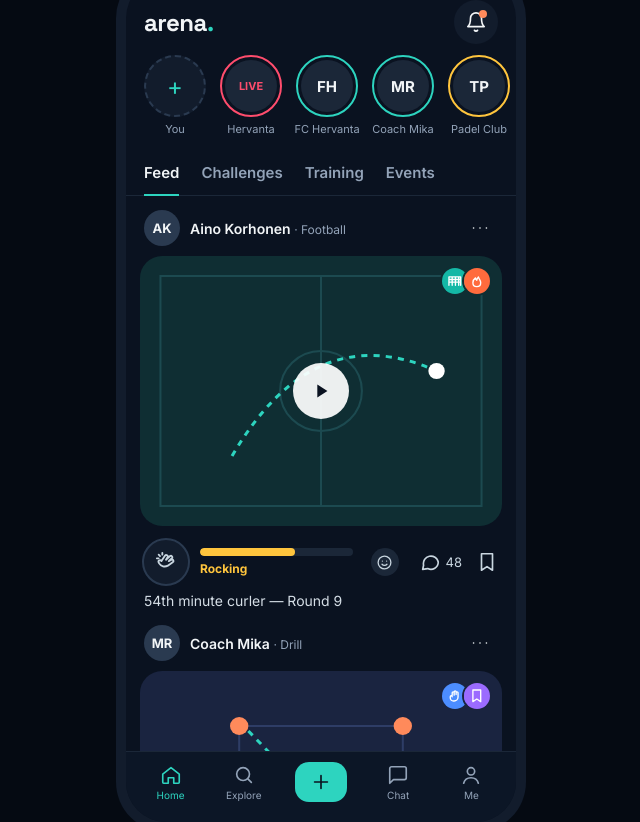
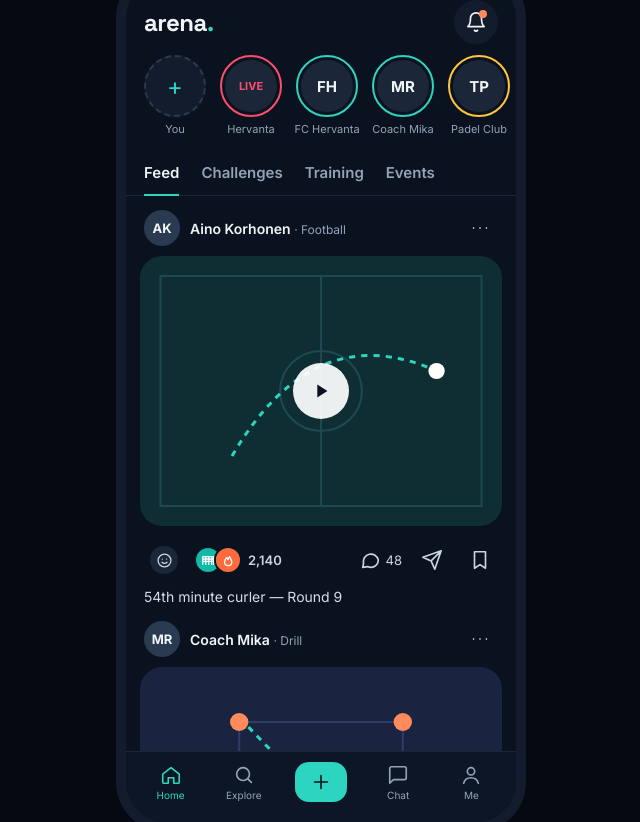
Before and after one commit to seyedhasanmirhoseini1367/sports-prototype, a plain HTML site: page index.html in a window 1280 px wide. Shown: the whole page, without its empty margins (319-959 px from the left). Drawn offline with Linux system fonts and the light colour scheme.

Commit message:
Reactions: sticker mode by default, meter behind flag
Co-Authored-By: Claude Opus 5.5 <noreply@anthropic.com>

```diff
--- a/index.html
+++ b/index.html
@@ -340,6 +340,7 @@ $('#warmups').innerHTML=`<button onclick="go('studio')" style="background:none;b
 document.querySelectorAll('#htabs button').forEach(b=>b.onclick=()=>{document.querySelectorAll('#htabs button').forEach(x=>x.classList.toggle('on',x===b));document.querySelectorAll('.hp').forEach(p=>p.style.display=p.id==='p-'+b.dataset.p?'flex':'none')});
 /* ===== CROWD METER + SPORT STICKERS ===== */
 const SOUND_ENABLED=false; /* future: set true to play crowd noise that grows with the level */
+const REACTION_MODE = 'stickers'; // 'stickers' | 'meter'
 let actx=null;
 function crowdSound(level){ if(!SOUND_ENABLED)return;
   try{actx=actx||new (window.AudioContext||window.webkitAudioContext)();const len=actx.sampleRate*0.6,buf=actx.createBuffer(1,len,actx.sampleRate),d=buf.getChannelData(0);
@@ -371,6 +372,22 @@ function heatOf(i){return Math.min(1,POSTS[i].heat+(claps[i]||0)*0.035)}
 function cheer(i,ev){const n=claps[i]||0;if(n>=10){toast('Max 10 cheers per post');return}
   claps[i]=n+1;const L=lvl(heatOf(i));crowdSound(L);try{navigator.vibrate&&navigator.vibrate(12+L*6)}catch(e){}
   renderFeed();const b=document.querySelector(`#cheer-${i}`);if(b){const f=document.createElement('span');f.className='burst';f.textContent='+'+claps[i];b.appendChild(f);setTimeout(()=>f.remove(),700)}}
+/* sticker mode: picking toggles the sticker; a picked sticker adds 1 to the post's count */
+function pickSticker(i,k){picked[i]=picked[i]===k?null:k;tray=null;renderFeed()}
+function dblReact(i){if(REACTION_MODE==='meter'){cheer(i);return}
+  const k=SPORT_STK[POSTS[i].tag][0];if(picked[i]!==k){picked[i]=k}tray=null;renderFeed()}
+const SMILE=`<span class="stk" style="width:28px;height:28px;background:var(--s2)"><svg viewBox="0 0 24 24" width="17" height="17" fill="none" stroke="#C9D6E0" stroke-width="1.8" stroke-linecap="round"><circle cx="12" cy="12" r="9"/><path d="M9 10h.01M15 10h.01M8.5 14.5a4.5 4.5 0 0 0 7 0"/></svg></span>`;
+function stickerRow(p,i,pk,tops){const total=p.cheers+(pk?1:0);return `
+ <div style="display:flex;align-items:center;gap:8px;padding:12px 2px 4px">
+  <button class="ib" aria-label="React with a sticker" title="React with a sticker" onclick="tray=tray===${i}?null:${i};renderFeed()" style="min-width:44px;padding:0">${pk?stk(pk,32):SMILE}</button>
+  <div style="display:flex;align-items:center;gap:6px;flex:1;min-width:0" aria-label="${total.toLocaleString()} reactions">
+   ${tops.length?`<span style="display:flex">${tops.map((k,j)=>`<span title="${G[k][0]}" style="margin-left:${j?-8:0}px;border:2px solid var(--bg);border-radius:50%;display:flex">${stk(k,24)}</span>`).join('')}</span>`:''}
+   <span style="font-size:13px;font-weight:600;color:#C9D6E0">${total.toLocaleString()}</span>
+  </div>
+  <button class="ib" aria-label="Comments" onclick="go('match')" style="min-width:0;padding:0 2px">${svg('M21 12a8 8 0 0 1-11.5 7.2L4 20l1-4.5A8 8 0 1 1 21 12z')}<span style="font-size:13px">${p.cm}</span></button>
+  <button class="ib" aria-label="Pass" title="Pass" onclick="toast('Pass to a teammate')" style="min-width:40px;padding:0 2px">${svg('M22 2L11 13M22 2l-7 20-4-9-9-4z')}</button>
+  <button class="ib" aria-label="Save" onclick="saved[${i}]=!saved[${i}];renderFeed()" style="min-width:40px;padding:0 2px;${saved[i]?'color:var(--lime)':''}"><svg class="ico" viewBox="0 0 24 24" style="${saved[i]?'fill:currentColor':''}"><path d="M6 3h12v18l-6-4-6 4z"/></svg></button>
+ </div>`}
 function renderFeed(){$('#feed').innerHTML=POSTS.map((p,i)=>{const h=heatOf(i),L=lvl(h),c=claps[i]||0,pk=picked[i];const tops=pk&&!p.top.includes(pk)?[pk,...p.top].slice(0,3):p.top;return `
 <article style="margin:0 14px;position:relative">
  <div style="display:flex;align-items:center;gap:10px;padding:0 4px 10px">
@@ -378,12 +395,13 @@ function renderFeed(){$('#feed').innerHTML=POSTS.map((p,i)=>{const h=heatOf(i),L
   <div style="flex:1;font-weight:600;font-size:14px">${p.name} <span class="mu" style="font-weight:400;font-size:12px">· ${p.tag}</span></div>
   <button class="round" style="width:36px;height:36px;background:none" aria-label="More" onclick="toast('Follow · Pass · Report')">${svg('M5 12h.01M12 12h.01M19 12h.01')}</button>
  </div>
- <div style="position:relative;height:270px;border-radius:22px;background:${p.bg};overflow:hidden" ondblclick="cheer(${i})">
+ <div style="position:relative;height:270px;border-radius:22px;background:${p.bg};overflow:hidden" ondblclick="dblReact(${i})">
   <svg viewBox="0 0 354 270" width="100%" height="270" preserveAspectRatio="none" aria-hidden="true">${p.art}</svg>
   <button aria-label="Play" onclick="go('studio')" style="position:absolute;left:50%;top:50%;transform:translate(-50%,-50%);width:56px;height:56px;border-radius:28px;border:0;background:rgba(255,255,255,.92);color:#0A1220;display:flex;align-items:center;justify-content:center"><svg viewBox="0 0 24 24" width="22" height="22"><path d="M8 5v14l11-7z" fill="currentColor"/></svg></button>
-  ${tops.length?`<div style="position:absolute;right:10px;top:10px;display:flex">${tops.map((k,j)=>`<span style="margin-left:${j?-8:0}px;border:2px solid ${p.bg};border-radius:50%;display:flex">${stk(k,26)}</span>`).join('')}</div>`:''}
+  ${REACTION_MODE==='meter'&&tops.length?`<div style="position:absolute;right:10px;top:10px;display:flex">${tops.map((k,j)=>`<span style="margin-left:${j?-8:0}px;border:2px solid ${p.bg};border-radius:50%;display:flex">${stk(k,26)}</span>`).join('')}</div>`:''}
  </div>
- ${tray===i?`<div class="tray" role="group" aria-label="Pick a sticker">${SPORT_STK[p.tag].map(k=>`<button aria-label="${G[k][0]}" title="${G[k][0]}" onclick="picked[${i}]=picked[${i}]==='${k}'?null:'${k}';tray=null;renderFeed()" class="${pk===k?'picked':''}">${stk(k,42)}</button>`).join('')}</div>`:''}
+ ${tray===i?`<div class="tray" role="group" aria-label="Pick a sticker">${SPORT_STK[p.tag].map(k=>`<button aria-label="${G[k][0]}" title="${G[k][0]}" onclick="pickSticker(${i},'${k}')" class="${pk===k?'picked':''}">${stk(k,42)}</button>`).join('')}</div>`:''}
+ ${REACTION_MODE==='stickers'?stickerRow(p,i,pk,tops):`
  <div style="display:flex;align-items:center;gap:10px;padding:12px 2px 4px">
   <button id="cheer-${i}" class="cheer ${c?'on':''}" aria-label="Cheer (${c} of 10)" onclick="cheer(${i})" style="--lv:${LEVELS[L][1]}">
    <svg viewBox="0 0 24 24" width="22" height="22" fill="none" stroke="currentColor" stroke-width="2" stroke-linecap="round" stroke-linejoin="round"><path d="M7 11l4-6a1.6 1.6 0 0 1 2.7 1.7L12 9.5l4.5-4a1.5 1.5 0 0 1 2 2.2L15 11l3-1.5a1.5 1.5 0 0 1 1.3 2.7L14 16a7 7 0 0 1-9.5-2.5L4 12.5a1.6 1.6 0 0 1 3-1.5"/><path d="M4 4l1.5 1.5M8 2v2M2 8h2"/></svg>
@@ -395,7 +413,7 @@ function renderFeed(){$('#feed').innerHTML=POSTS.map((p,i)=>{const h=heatOf(i),L
   <button class="ib" aria-label="Stickers" onclick="tray=tray===${i}?null:${i};renderFeed()">${pk?stk(pk,28):`<span class="stk" style="width:28px;height:28px;background:var(--s2)"><svg viewBox="0 0 24 24" width="17" height="17" fill="none" stroke="#C9D6E0" stroke-width="1.8" stroke-linecap="round"><circle cx="12" cy="12" r="9"/><path d="M9 10h.01M15 10h.01M8.5 14.5a4.5 4.5 0 0 0 7 0"/></svg></span>`}</button>
   <button class="ib" aria-label="Comments" onclick="go('match')" style="min-width:0;padding:0 2px">${svg('M21 12a8 8 0 0 1-11.5 7.2L4 20l1-4.5A8 8 0 1 1 21 12z')}<span style="font-size:13px">${p.cm}</span></button>
   <button class="ib" aria-label="Save" onclick="saved[${i}]=!saved[${i}];renderFeed()" style="min-width:0;padding:0 2px;${saved[i]?'color:var(--lime)':''}"><svg class="ico" viewBox="0 0 24 24" style="${saved[i]?'fill:currentColor':''}"><path d="M6 3h12v18l-6-4-6 4z"/></svg></button>
- </div>
+ </div>`}
  <p style="margin:0;padding:2px 4px 0;font-size:14px;color:#D5DEE6">${p.txt}</p>
 </article>`}).join('')}
 renderFeed();
```
